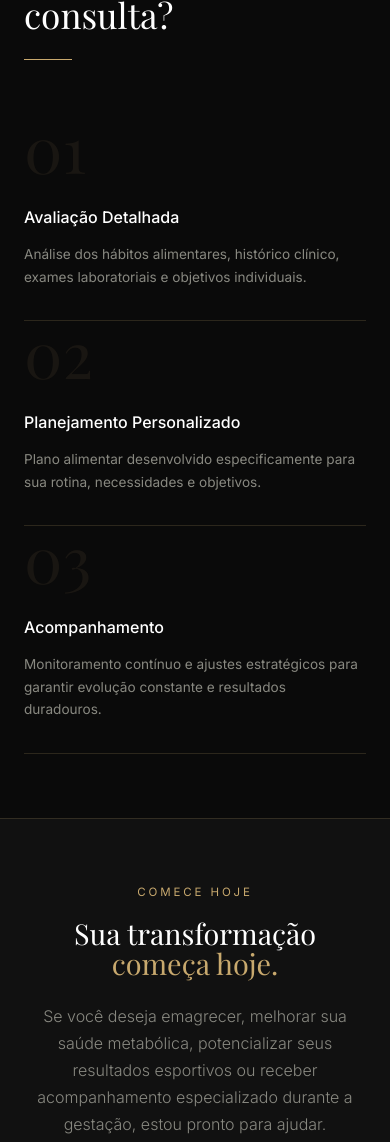
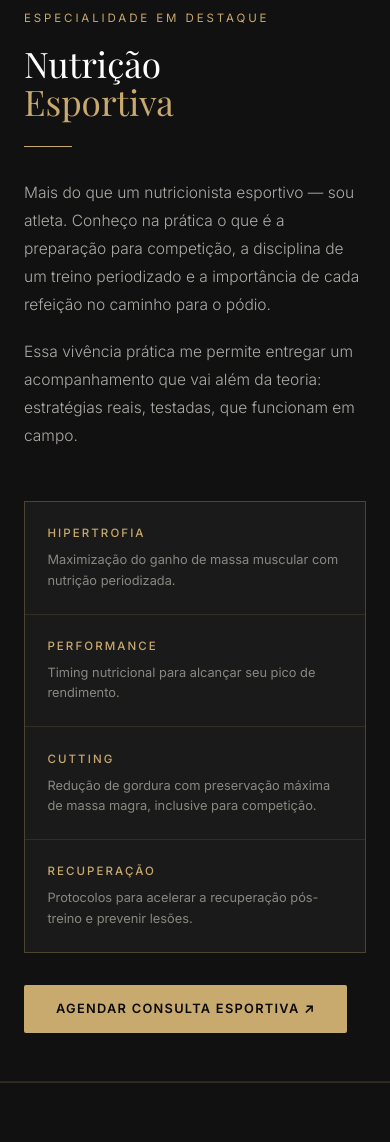
Before and after one commit to compann/SiteNutri, a plain HTML site: page index.html in a window 390 px wide. Shown: the part 7178-8320 px from the top of the page. Drawn offline with nearby package versions, Linux system fonts and the light colour scheme.

Commit message:
Adiciona seção destaque Nutrição Esportiva e bioimpedância na avaliação
- Nova seção #nutricao-esportiva com foto pose.jpg e link no nav
- Badge Arnold Sports Festival sobreposto na foto
- Grid 2x2 com Hipertrofia, Performance, Cutting e Recuperação
- Bioimpedância incluída no passo Avaliação Detalhada (processo)

Co-Authored-By: Claude Sonnet 4.6 <noreply@anthropic.com>

```diff
--- a/index.html
+++ b/index.html
@@ -33,6 +33,7 @@
     <li><a href="#sobre">Sobre</a></li>
     <li><a href="#resultados">Resultados</a></li>
     <li><a href="#especialidades">Especialidades</a></li>
+    <li><a href="#nutricao-esportiva">Esportiva</a></li>
     <li><a href="#processo">Processo</a></li>
     <li><a href="#contato">Contato</a></li>
   </ul>
@@ -307,6 +308,45 @@
   </div>
 </section>
 
+<!-- NUTRIÇÃO ESPORTIVA DESTAQUE -->
+<section id="nutricao-esportiva" class="esportiva-section">
+  <div class="esportiva-photo">
+    <img src="images/pose.jpg" alt="Manoel Quixabeira — Atleta e Nutricionista Esportivo" class="esportiva-img">
+    <div class="esportiva-badge-comp">
+      <span class="esportiva-badge-label">Arnold Sports Festival</span>
+      <span class="esportiva-badge-sub">Sul-Americano · Bodybuilding</span>
+    </div>
+  </div>
+  <div class="esportiva-content">
+    <p class="section-eyebrow">Especialidade em destaque</p>
+    <h2 class="section-title">Nutrição<br><span class="accent-text">Esportiva</span></h2>
+    <div class="divider"></div>
+    <p class="esportiva-texto">Mais do que um nutricionista esportivo — sou atleta. Conheço na prática o que é a preparação para competição, a disciplina de um treino periodizado e a importância de cada refeição no caminho para o pódio.</p>
+    <p class="esportiva-texto">Essa vivência prática me permite entregar um acompanhamento que vai além da teoria: estratégias reais, testadas, que funcionam em campo.</p>
+
+    <div class="esportiva-grid">
+      <div class="esportiva-item">
+        <div class="esportiva-item-title">Hipertrofia</div>
+        <div class="esportiva-item-desc">Maximização do ganho de massa muscular com nutrição periodizada.</div>
+      </div>
+      <div class="esportiva-item">
+        <div class="esportiva-item-title">Performance</div>
+        <div class="esportiva-item-desc">Timing nutricional para alcançar seu pico de rendimento.</div>
+      </div>
+      <div class="esportiva-item">
+        <div class="esportiva-item-title">Cutting</div>
+        <div class="esportiva-item-desc">Redução de gordura com preservação máxima de massa magra, inclusive para competição.</div>
+      </div>
+      <div class="esportiva-item">
+        <div class="esportiva-item-title">Recuperação</div>
+        <div class="esportiva-item-desc">Protocolos para acelerar a recuperação pós-treino e prevenir lesões.</div>
+      </div>
+    </div>
+
+    <a href="https://wa.me/556199658780" class="esportiva-cta">Agendar Consulta Esportiva ↗</a>
+  </div>
+</section>
+
 <!-- DIFERENCIAIS -->
 <section id="diferenciais">
   <div class="dif-header">
@@ -336,7 +376,7 @@
     <div class="processo-step">
       <div class="processo-index">01</div>
       <div class="processo-name">Avaliação Detalhada</div>
-      <div class="processo-desc">Análise dos hábitos alimentares, histórico clínico, exames laboratoriais e objetivos individuais.</div>
+      <div class="processo-desc">Análise dos hábitos alimentares, histórico clínico, exames laboratoriais, bioimpedância e objetivos individuais.</div>
     </div>
     <div class="processo-step">
       <div class="processo-index">02</div>
--- a/styles.css
+++ b/styles.css
@@ -763,6 +763,134 @@ footer {
   color: var(--accent);
 }
 
+/* ── NUTRIÇÃO ESPORTIVA DESTAQUE ── */
+#nutricao-esportiva {
+  padding: 0;
+  display: grid;
+  grid-template-columns: 1fr 1fr;
+  gap: 0;
+  overflow: hidden;
+  border-top: 0.5px solid var(--border);
+  border-bottom: 0.5px solid var(--border);
+}
+
+.esportiva-photo {
+  position: relative;
+  overflow: hidden;
+  min-height: 680px;
+}
+
+.esportiva-img {
+  width: 100%;
+  height: 100%;
+  object-fit: cover;
+  object-position: center top;
+  filter: grayscale(10%) contrast(1.08) brightness(0.78);
+  display: block;
+}
+
+.esportiva-badge-comp {
+  position: absolute;
+  bottom: 2rem;
+  left: 2rem;
+  background: rgba(10,10,10,0.88);
+  border: 0.5px solid var(--border);
+  border-left: 2px solid var(--accent);
+  backdrop-filter: blur(8px);
+  padding: 0.85rem 1.25rem;
+  border-radius: 2px;
+}
+
+.esportiva-badge-label {
+  display: block;
+  font-size: 0.72rem;
+  letter-spacing: 0.2em;
+  text-transform: uppercase;
+  color: var(--accent);
+  font-weight: 500;
+}
+
+.esportiva-badge-sub {
+  display: block;
+  font-size: 0.65rem;
+  letter-spacing: 0.12em;
+  text-transform: uppercase;
+  color: var(--muted);
+  margin-top: 0.2rem;
+}
+
+.esportiva-content {
+  padding: 6rem 5rem;
+  display: flex;
+  flex-direction: column;
+  justify-content: center;
+  background: var(--surface);
+  border-left: 0.5px solid var(--border);
+}
+
+.esportiva-texto {
+  font-size: 0.97rem;
+  color: rgba(240,236,228,0.7);
+  font-weight: 300;
+  line-height: 1.8;
+  margin-bottom: 1.2rem;
+}
+
+.esportiva-grid {
+  display: grid;
+  grid-template-columns: 1fr 1fr;
+  gap: 1px;
+  background: var(--border);
+  border: 0.5px solid var(--border);
+  margin: 2rem 0;
+}
+
+.esportiva-item {
+  padding: 1.4rem;
+  background: var(--surface2);
+  transition: background 0.3s;
+}
+
+.esportiva-item:hover { background: #1f1f1f; }
+
+.esportiva-item-title {
+  font-size: 0.72rem;
+  letter-spacing: 0.18em;
+  text-transform: uppercase;
+  color: var(--accent);
+  font-weight: 500;
+  margin-bottom: 0.4rem;
+}
+
+.esportiva-item-desc {
+  font-size: 0.8rem;
+  color: var(--muted);
+  line-height: 1.6;
+}
+
+.esportiva-cta {
+  display: inline-block;
+  background: var(--accent);
+  color: var(--bg);
+  text-decoration: none;
+  font-size: 0.8rem;
+  letter-spacing: 0.1em;
+  text-transform: uppercase;
+  font-weight: 600;
+  padding: 0.85rem 2rem;
+  border-radius: 2px;
+  transition: background 0.25s, transform 0.2s;
+  align-self: flex-start;
+}
+.esportiva-cta:hover { background: var(--accent2); transform: translateY(-1px); }
+
+@media (max-width: 900px) {
+  #nutricao-esportiva { grid-template-columns: 1fr; }
+  .esportiva-photo { min-height: 420px; }
+  .esportiva-content { padding: 3rem 1.5rem; border-left: none; border-top: 0.5px solid var(--border); }
+  .esportiva-grid { grid-template-columns: 1fr; }
+}
+
 /* ── DIFERENCIAIS ── */
 #diferenciais {
   background: var(--surface);
```
Also changed, not shown: images/pose.jpg (added).
